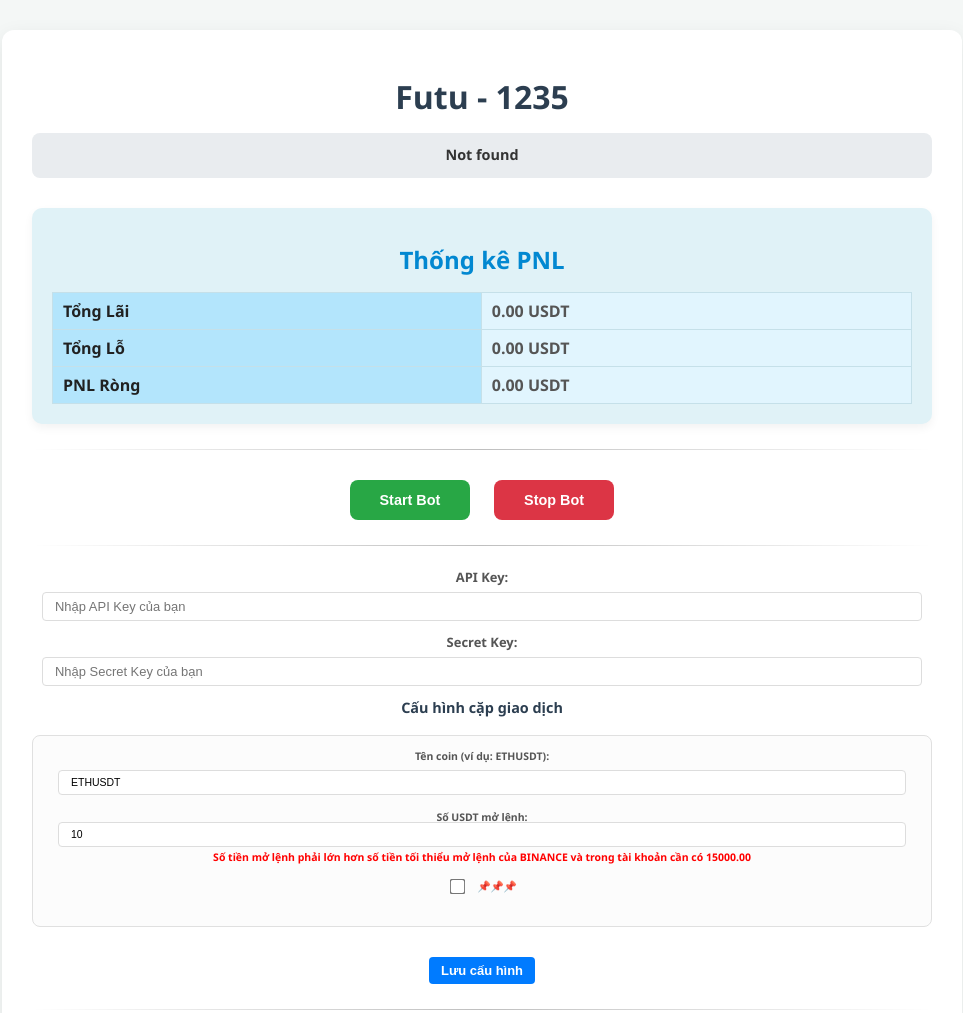
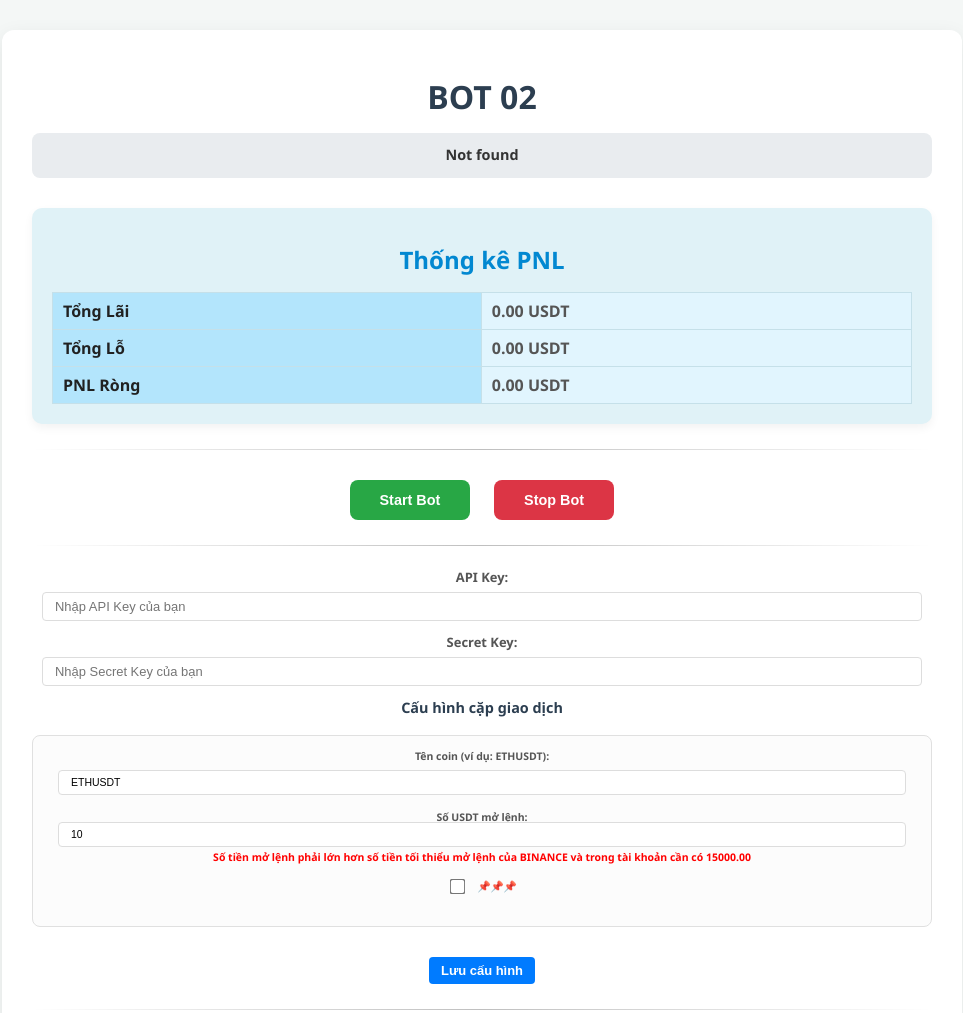
Before and after one commit to Tacke300/fund, a website: page binance_t_1/index.html in a window 1280 px wide. Shown: the top 1013 px of the page, without its empty margins (158-1121 px from the left). Drawn offline with Linux system fonts and the light colour scheme; no server answers.

Commit message:
Update index.html

```diff
--- a/binance_t_1/index.html
+++ b/binance_t_1/index.html
@@ -238,7 +238,7 @@
 </head>
 <body>
     <div class="container">
-        <h1>Futu - 1235</h1>
+        <h1>BOT 02</h1>
         <div class="status-box" id="botStatus">
             Đang tải trạng thái...
         </div>
```
